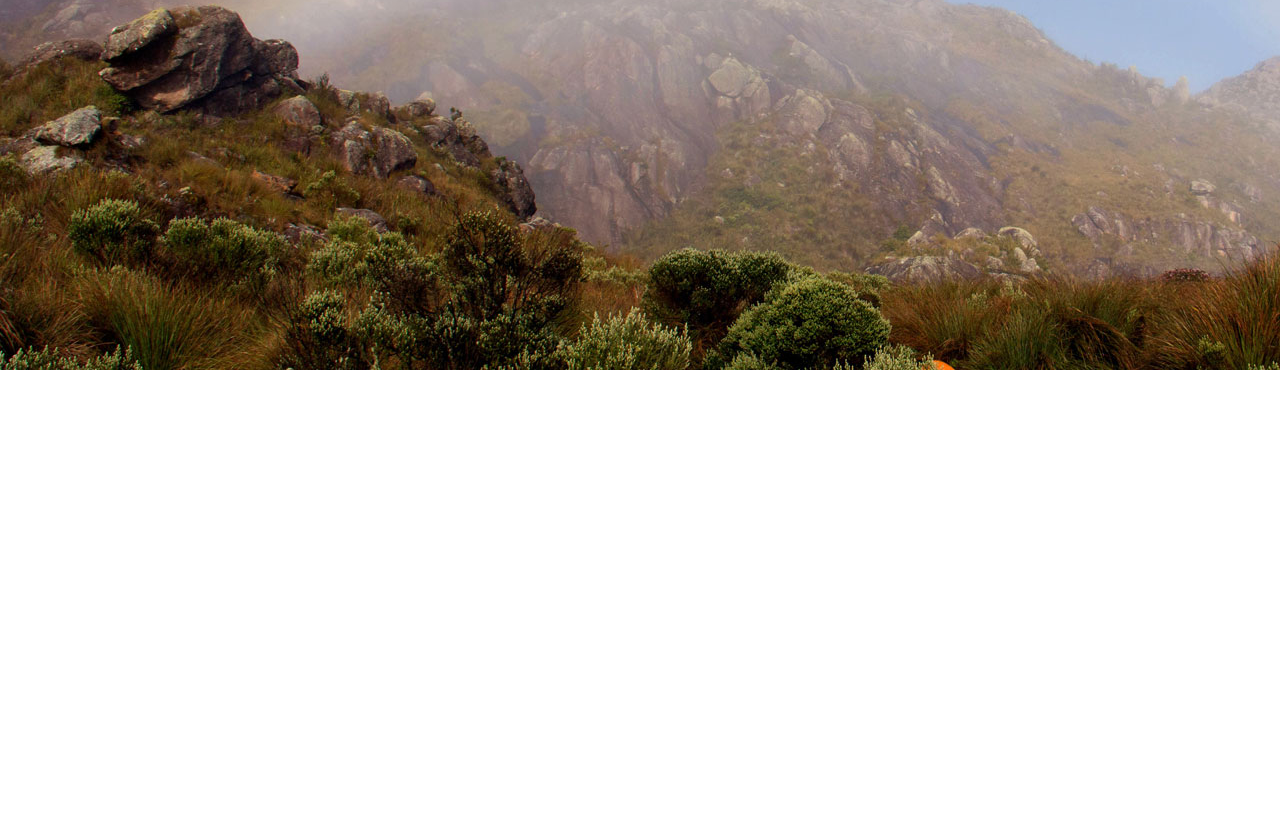
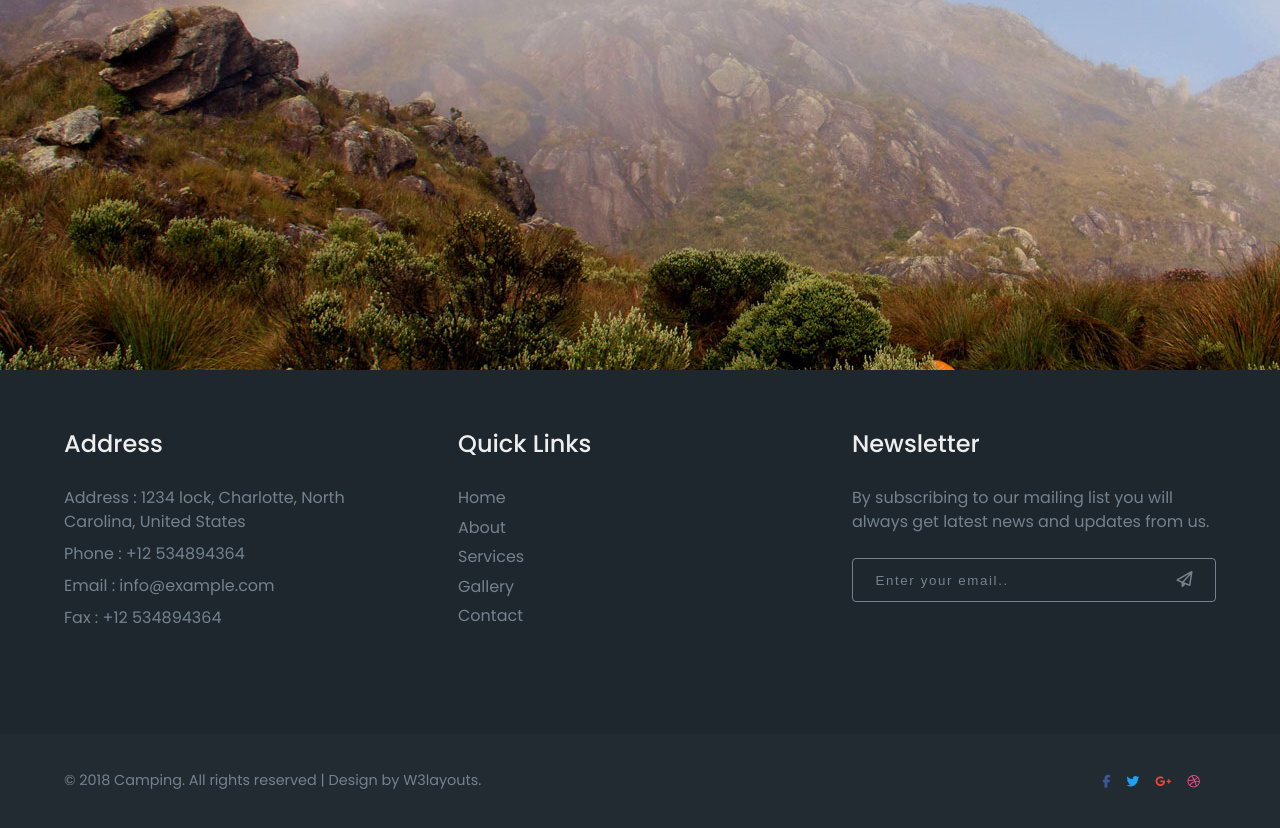
Before and after one commit to chaharshivam/Final-Project-HTML-CSS, a website: page index.html in a window 1280 px wide. Shown: the part 430-1258 px from the top of the page. Before the commit the page ends 800 px from the top, so only its background shows below. Drawn offline with Linux system fonts and the light colour scheme.

Commit message:
Add footer in homepage

```diff
--- a/assets/stylesheets/common/_footer.scss
+++ b/assets/stylesheets/common/_footer.scss
@@ -0,0 +1,111 @@
+.footer {
+	background: $metallic;
+	color: $text-secondary;
+	padding-top: 3.5rem;
+	padding-bottom: 4rem;
+	.wrapper {
+		padding: 0 2rem;
+	}
+	//
+	.grid-col-3 {
+		grid-template-columns: 1fr;
+	}
+
+	a {
+		color: $text-secondary;
+	}
+}
+
+.footer-heading {
+	font-size: 1.5rem;
+	font-weight: 500;
+	margin-bottom: 1.5rem;
+	color: #eee;
+}
+
+.footer-list {
+	li {
+		margin: 0.5rem 0;
+	}
+}
+
+.footer-links {
+	li {
+		margin: 0.35rem 0;
+	}
+}
+
+.footer-newsletter {
+	margin-bottom: 1.5rem;
+}
+
+.footer-input {
+	border: 1px solid #73828e;
+	padding: 0.25rem;
+	border-radius: 0.25rem;
+	input {
+		outline: none;
+		border: 0;
+		background: transparent;
+		width: 85%;
+		padding: 0.5rem;
+	}
+
+	input::placeholder {
+		color: $text-secondary;
+		letter-spacing: 0.1rem;
+	}
+
+	button {
+		font-size: 1rem;
+		color: $text-secondary;
+		border: 0;
+		background: transparent;
+		padding: 0.5rem;
+	}
+}
+
+.footer-bottom {
+	text-align: center;
+	font-size: 0.8rem;
+	padding: 2rem 0;
+	background: $metallic-alt;
+	color: $text-secondary;
+	.wrapper {
+		flex-wrap: wrap;
+		justify-content: center;
+		padding: 0 2rem;
+	}
+
+	p {
+		font-size: 0.9rem;
+	}
+}
+
+.footer-links {
+	li {
+		margin-right: 1rem;
+	}
+}
+
+@media all and (min-width: 992px) {
+	.footer {
+		padding-bottom: 6rem;
+		.wrapper {
+			padding: 0 4rem;
+		}
+
+		.grid-col-3 {
+			grid-template-columns: repeat(3, 1fr);
+		}
+	}
+
+	.footer-bottom {
+
+		.wrapper {
+			flex-wrap: no-wrap;
+			justify-content: space-between;
+			padding: 0 4rem;
+		}
+	}
+}
--- a/assets/stylesheets/common/_general.scss
+++ b/assets/stylesheets/common/_general.scss
@@ -6,6 +6,7 @@
   padding: 0 30px;
 }
 
+// Dropdown menu
 #drop {
 	display: none;
 }
@@ -33,7 +34,26 @@
 	justify-content: center;
 }
 
+
+// social icons
+.fa-twitter {
+	color: $twitter;
+}
+
+.fa-facebook-f {
+	color: $fb;
+}
+
+.fa-google-plus-g {
+	color: $gplus;
+}
+
+.fa-dribbble {
+	color: $dribble;
+}
+
 @media only screen and (min-width: 992px) {
+	// dropdown
 	.toggle, #drop {
 		display: none;
 	}
--- a/assets/stylesheets/common/_header.scss
+++ b/assets/stylesheets/common/_header.scss
@@ -44,11 +44,10 @@
 /* Desktop Styles */
 @media only screen and (min-width: 992px) {
 	.header {
-		padding: 0 4rem;
+		padding: 0.4rem 8rem;
 	}
 
 	.nav {
-		padding: 1rem 0;
 		flex-wrap: wrap;
 	}
 
--- a/index.html
+++ b/index.html
@@ -34,6 +34,53 @@
     <!-- Main -->
     <main></main>
     <!-- Footer -->
-    <footer></footer>
+    <footer class="footer">
+      <div class="wrapper">
+        <div class="grid-col-3">
+          <div class="footer-item">
+            <h3 class="footer-heading">Address</h3>
+            <ul class="footer-list footer-address">
+              <li>Address : 1234 lock, Charlotte, North<br>Carolina, United States</li>
+              <li>Phone : +12 534894364</li>
+              <li><a href="mailto:info@example.com">Email : info@example.com</a></li>
+              <li>Fax : +12 534894364</li>
+            </ul>
+          </div>
+          <div class="footer-item">
+            <h3 class="footer-heading">Quick Links</h3>
+            <ul class="footer-list footer-links">
+              <li><a href="">Home</a></li>
+              <li><a href="">About</a></li>
+              <li><a href="">Services</a></li>
+              <li><a href="">Gallery</a></li>
+              <li><a href="">Contact</a></li>
+            </ul>
+          </div>
+          <div class="footer-item">
+            <h3 class="footer-heading">Newsletter</h3>
+            <p class="footer-newsletter">
+              By subscribing to our mailing list you will always get latest news and updates from us.
+            </p>
+            <div class="flex-center footer-input">
+              <input type="email" placeholder="Enter your email.."><!--
+           --><button><i class="far fa-paper-plane"></i></button>
+            </div>
+          </div>
+        </div>
+      </div>
+    </footer>
+    <section class="footer-bottom">
+        <div class="wrapper flex-between">
+          <p>© 2018 Camping. All rights reserved | Design by W3layouts.</p>
+          <nav class="footer-nav">
+            <ul class="footer-links flex-between">
+              <li><i class="fab fa-facebook-f"></i></li>
+              <li><i class="fab fa-twitter"></i></li>
+              <li><i class="fab fa-google-plus-g"></i></li>
+              <li><i class="fab fa-dribbble"></i></li>
+            </ul>
+          </nav>
+        </div>
+      </section>
   </body>
 </html>
```
Also changed, not shown: assets/stylesheets/style.css.
